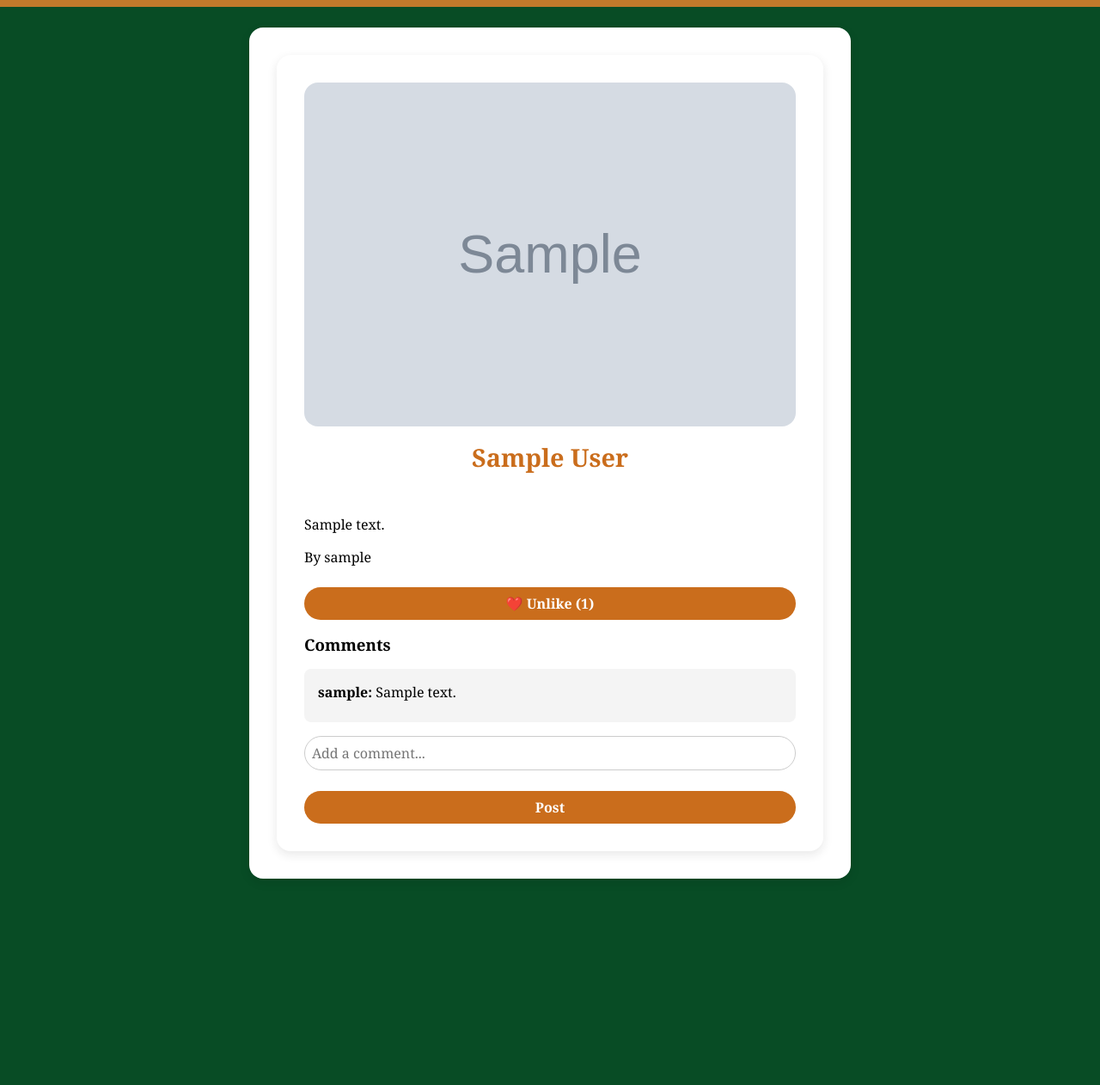
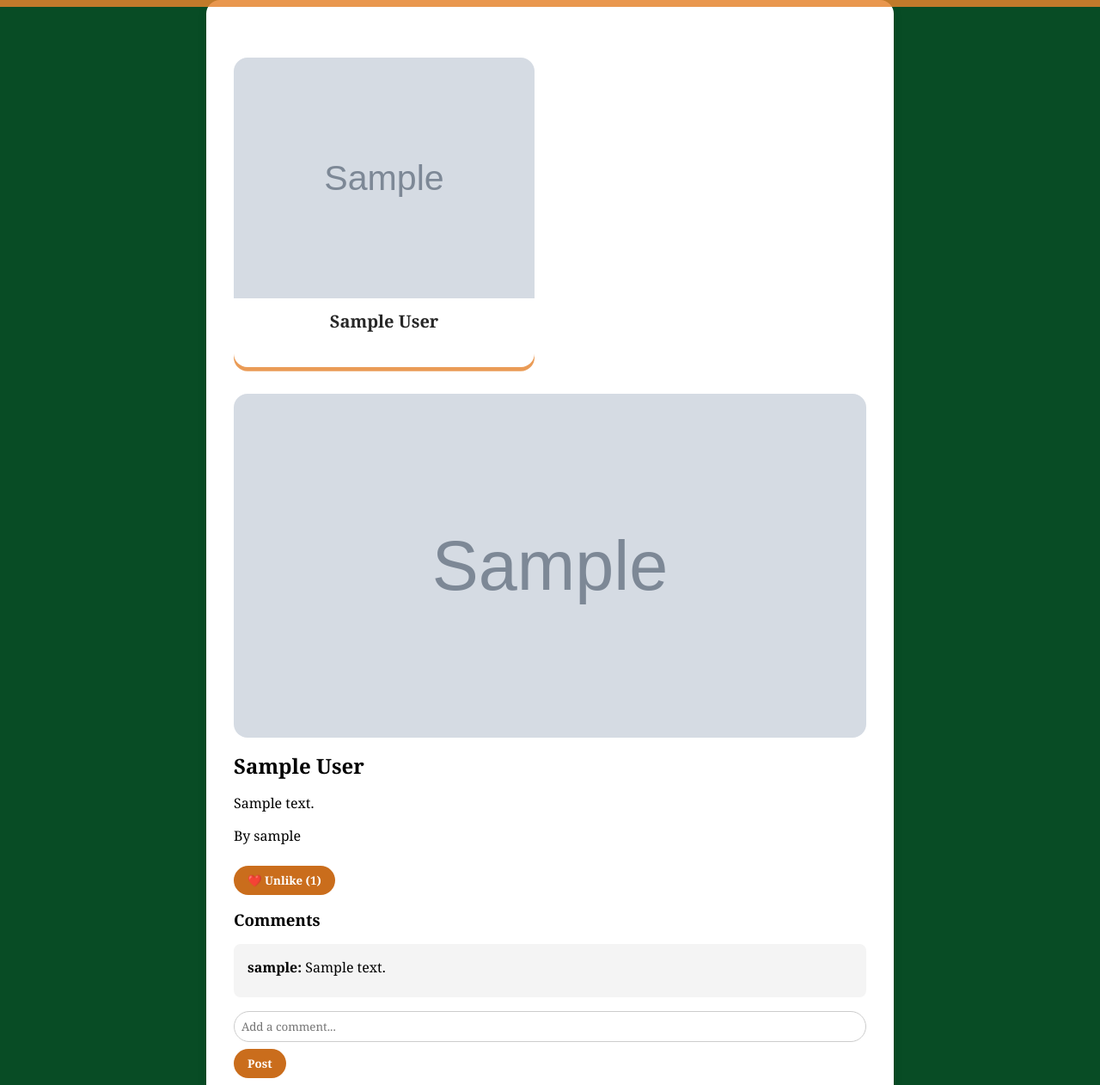
Before and after one commit to minorproject777/smartchef1, a Django app: page /recipe/1/ in a window 1280 px wide. Shown: the part 72-1334 px from the top of the page at 86% size. Before the commit the page ends 1094 px from the top, so only its background shows below. Run offline with Django 5.2, Linux system fonts and the light colour scheme; a user stored in the database is signed in; tables that the repository leaves empty hold one stand-in row (values such as "Sample post"); grey boxes marked "Sample" are stand-in pictures.

Commit message:
recipie card

```diff
--- a/accounts/templates/edit_profile.html
+++ b/accounts/templates/edit_profile.html
@@ -3,7 +3,7 @@
 {% block title %}Edit Profile{% endblock %}
 
 {% block content %}
-<div class="dashboard-container">
+<div class="edit-container">
     <h2>Edit Your Profile</h2>
 
     <form method="POST" enctype="multipart/form-data">
--- a/accounts/templates/recipe_detail.html
+++ b/accounts/templates/recipe_detail.html
@@ -2,8 +2,12 @@
 {% block title %}{{ recipe.title }}{% endblock %}
 {% block content %}
 
-<div class="dashboard-container">
     <div class="recipe-detail">
+        <a href="{% url 'recipe_detail' recipe.id %}" class="recipe-card">
+        <img src="{{ recipe.image.url }}" alt="{{ recipe.title }}">
+        <h4>{{ recipe.title }}</h4>
+        </a>
+
         <img src="{{ recipe.image.url }}" alt="{{ recipe.title }}" class="detail-img">
         <h2>{{ recipe.title }}</h2>
         <p>{{ recipe.short_description }}</p>
@@ -38,6 +42,6 @@
             <button type="submit">Post</button>
         </form>
     </div>
-</div>
+
 
 {% endblock %}
--- a/smartchef/urls.py
+++ b/smartchef/urls.py
@@ -23,5 +23,8 @@ urlpatterns = [
     path('admin/', admin.site.urls),
     path('', include('accounts.urls')),  # include accounts app
     path('ajax/follow/<int:user_id>/', views.ajax_follow, name='ajax_follow'),
+    path('recipe/<int:recipe_id>/', views.recipe_detail, name='recipe_detail'),
+    path('recipe/<int:recipe_id>/like/', views.like_recipe, name='like_recipe'),
+
 
 ]
--- a/static/css/dashboard.css
+++ b/static/css/dashboard.css
@@ -256,9 +256,18 @@ button {
 
 
 .recipe-card:hover {
-    transform: translateY(1.5rem);
+    transform: translateY(2rem);
     box-shadow: 0 5px 15px rgba(229, 131, 45, 0.753);
 }
+
+.recipe-card {
+    display: block;
+    text-decoration: none;
+    color: inherit;
+    position: relative;
+}
+
+
 
 .recipe-card img {
     width: 100%;
@@ -274,7 +283,7 @@ button {
 
 .btn-delete {
     position: absolute;
-    bottom: 10px;   /* push to bottom */
+    bottom: 25px;   /* push to bottom */
     right: 10px;    /* push to right */
     background: none;
     border: none;
@@ -287,6 +296,7 @@ button {
     transition: color 0.3s ease;
 }
 
+
 .recipe-card small a {
     font-size: 15px;
     color: #CA6D1C;
@@ -296,6 +306,10 @@ button {
 }
 .recipe-card small a:hover {
     text-decoration: underline;
+}
+
+.recipe-wrapper {
+    position: relative;
 }
 
 
@@ -340,6 +354,11 @@ form button {
 form button:hover {
     background-color: #e5832d;
 }
+
+
+
+
+
 
 
 /* ===== Recipe Detail ===== */
@@ -509,7 +528,7 @@ textarea:focus {
 
 
 /* ===== Edit Profile Page ===== */
-.dashboard-container {
+.edit-container {
     max-width: 700px;
     margin: 2rem auto;
     padding: 2rem;
@@ -518,28 +537,28 @@ textarea:focus {
     box-shadow: 0 4px 12px rgba(0,0,0,0.1);
 }
 
-.dashboard-container h2 {
+.edit-container h2 {
     text-align: center;
     margin-bottom: 2rem;
     color: #CA6D1C;
     font-size: 1.8rem;
 }
 
-.dashboard-container form {
+.edit-container form {
     display: flex;
     flex-direction: column;
     gap: 1rem;
 }
 
-.dashboard-container label {
+.edit-container label {
     font-weight: 600;
     color: #CA6D1C;
 }
 
-.dashboard-container input[type="text"],
-.dashboard-container input[type="email"],
-.dashboard-container input[type="file"],
-.dashboard-container textarea {
+.edit-container input[type="text"],
+.edit-container input[type="email"],
+.edit-container input[type="file"],
+.edit-container textarea {
     width: 100%;
     padding: 0.6rem 1rem;
     border: 1px solid #ccc;
@@ -548,18 +567,18 @@ textarea:focus {
     transition: border 0.3s;
 }
 
-.dashboard-container input:focus,
-.dashboard-container textarea:focus {
+.edit-container input:focus,
+.edit-container textarea:focus {
     outline: none;
     border-color: #e5832d;
 }
 
-.dashboard-container textarea {
+.edit-container textarea {
     min-height: 120px;
     resize: vertical;
 }
 
-.dashboard-container button {
+.edit-container button {
     padding: 0.8rem;
     border: none;
     border-radius: 0.5rem;
@@ -571,16 +590,16 @@ textarea:focus {
     font-size: 1rem;
 }
 
-.dashboard-container button:hover {
+.edit-container button:hover {
      background-color: #e5832d;
 }
 
 /* Profile Image Preview */
-.dashboard-container input[type="file"] {
+.edit-container input[type="file"] {
     padding: 0.3rem;
 }
 
-.dashboard-container .profile-image-preview {
+.edit-container .profile-image-preview {
     width: 100px;
     height: 100px;
     border-radius: 50%;
```
Also changed, not shown: accounts/templates/dashboard_home.html (+5 -6 lines), accounts/templates/dashboard_profile.html (+9 -5 lines), media/recipes/yomari.jpg (added), static/images/yomari.jpg (added).
